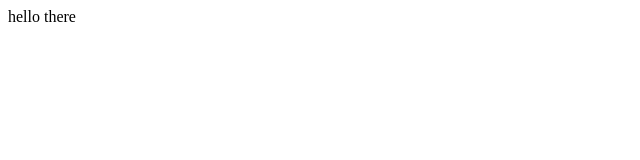
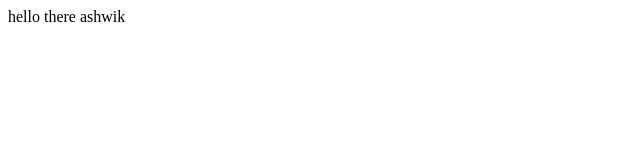
Before and after one commit to Ashwikdubey/tut, a plain HTML site: page index.html in a window 1280 px wide. Shown: the full height of the page, 0-640 px from the left. Drawn offline with Linux system fonts and the light colour scheme.

Commit message:
fourth commit

```diff
--- a/index.html
+++ b/index.html
@@ -9,6 +9,7 @@
     <div>
         hello
         there
+        ashwik
     </div>
 </body>
 </html>
```
